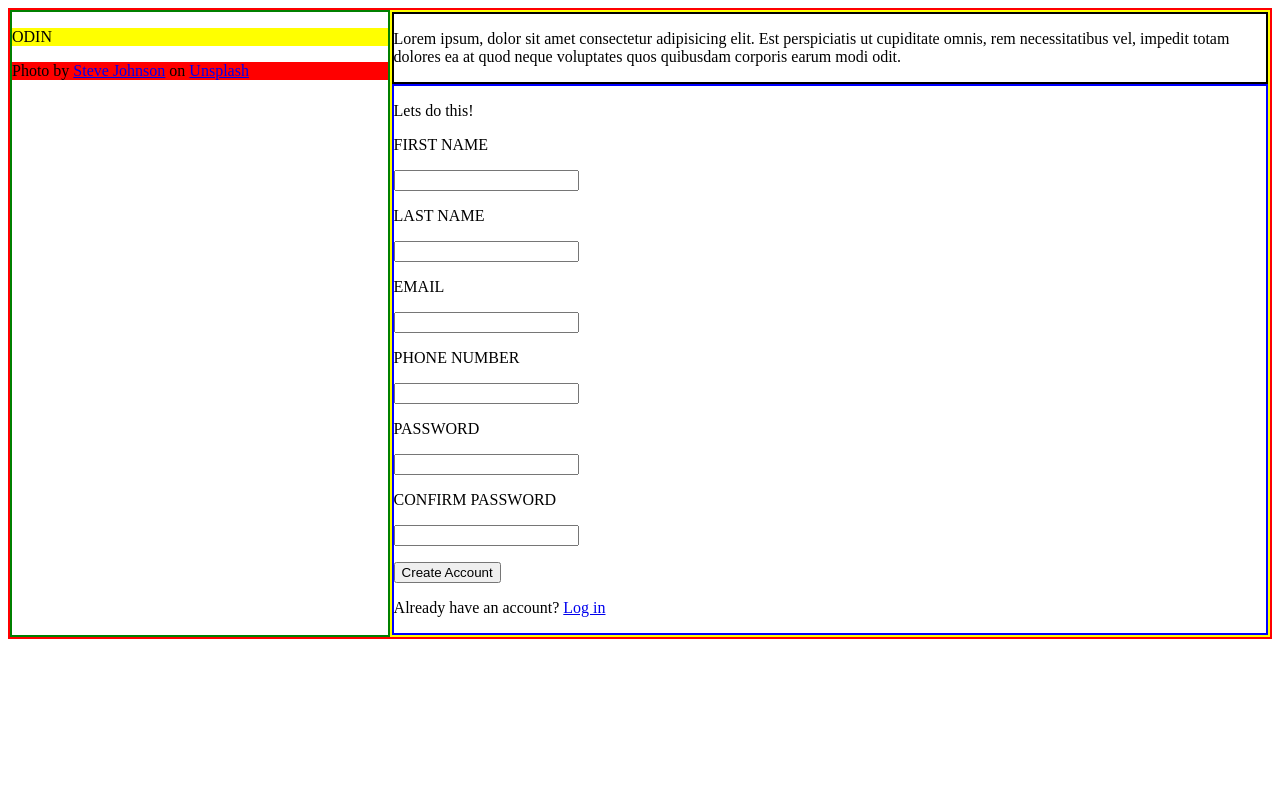
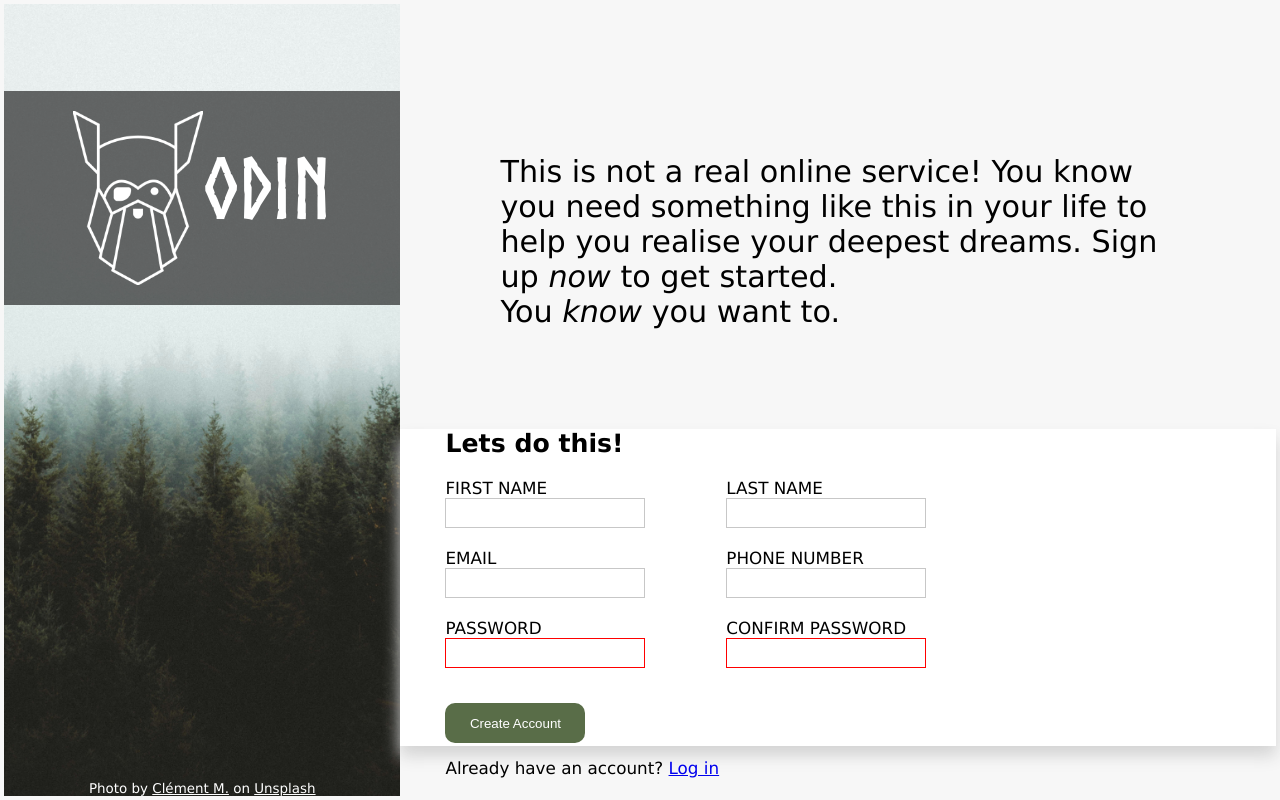
Before and after one commit to daniel-elward/signup-form, a plain HTML site: page index.html in a window 1280 px wide. Drawn offline with Linux system fonts and the light colour scheme.

Commit message:
Complete form

```diff
--- a/index.html
+++ b/index.html
@@ -10,32 +10,50 @@
 
 <div class="wrapper">
     <div class="left-col">
-        <div class="heading-banner"><p>ODIN</p></div>
-        <div class="credit"><p>Photo by <a href="https://unsplash.com/@steve_j?utm_content=creditCopyText&utm_medium=referral&utm_source=unsplash">Steve Johnson</a> on <a href="https://unsplash.com/photos/a-computer-generated-image-of-blue-squares-37Ue2JLXHvE?utm_content=creditCopyText&utm_medium=referral&utm_source=unsplash">Unsplash</a>
+        <div class="heading-banner"><p><img src="odin-lined.png" style="vertical-align:middle" width="130px" alt="Odin Project Logo">ODIN</p></div>
+        <div class="credit"><p>Photo by <a href="https://unsplash.com/@cmreflections?utm_content=creditCopyText&utm_medium=referral&utm_source=unsplash">Clément M.</a> on <a href="https://unsplash.com/photos/photo-of-pine-trees-igX2deuD9lc?utm_content=creditCopyText&utm_medium=referral&utm_source=unsplash">Unsplash</a>
+
         </p></div>
     </div>
     <div class="right-col">
-        <div class="intro-text"><p>Lorem ipsum, dolor sit amet consectetur adipisicing elit. Est perspiciatis ut cupiditate omnis, rem necessitatibus vel, impedit totam dolores ea at quod neque voluptates quos quibusdam corporis earum modi odit.</p></div>
+        <div class="intro-text"><p>This is not a real online service! You know you need something like this in your life to help you realise your deepest dreams. Sign up <i>now</i> to get started.</p>
+
+        <p>You <i>know</i> you want to.</p></div>
         <div class="signup-form">
-            <p>Lets do this!</p>
+            <h2>Lets do this!</h2>
             <form action="#">
-                <p><label for="first-name">FIRST NAME</label></p>
-                <p><input type="text" id="first-name"></p>
+                <div class="form-row">
+                    <div class="form-group">
+                        <label for="first-name">FIRST NAME</label><br>
+                        <input type="text" id="first-name">
+                    </div>
+                    <div class="form-group">
+                        <label for="last-name">LAST NAME</label><br>
+                        <input type="text" id="last-name">
+                    </div>
+                </div>
 
-                <p><label for="last-name">LAST NAME</label></p>
-                <p><input type="text" id="last-name"></p>
+                <div class="form-row">
+                    <div class="form-group">
+                        <label for="email" name="email">EMAIL</label><br>
+                        <input type="email" id="email">
+                    </div>
+                    <div class="form-group">
+                        <label for="phone-number">PHONE NUMBER</label><br>
+                        <input type="number" id="phone-number">
+                    </div>
+                </div>
 
-                <p><label for="email" name="email">EMAIL</label></p>
-                <p><input type="email" id="email"></p>
-
-                <p><label for="phone-number">PHONE NUMBER</label></p>
-                <p><input type="number" id="phone-number"></p>
-
-                <p><label for="password">PASSWORD</label></p>
-                <p><input type="password" id="password"></p>
-
-                <p><label for="password">CONFIRM PASSWORD</label></p>
-                <p><input type="password" id="password"></p>
+                <div class="form-row">
+                    <div class="form-group">
+                        <label for="password">PASSWORD</label><br>
+                        <input type="password" id="password" required pattern="[a-z]{2,5}">
+                    </div>
+                    <div class="form-group">
+                        <label for="password-confirm">CONFIRM PASSWORD</label><br>
+                        <input type="password" id="password-confirm" required pattern="[a-z]{2,5}">
+                    </div>
+                </div>
 
                 <button type="submit">Create Account</button>
             </form>
--- a/style.css
+++ b/style.css
@@ -1,41 +1,113 @@
+* {
+    box-sizing: border-box;
+    padding: 0;
+    margin: 0
+}
+
+@font-face {
+    font-family: "Norse Bold";
+    src: url(Norse-Bold.otf);
+}
+
+html {
+    font-family: Verdana, Geneva, Tahoma, sans-serif;
+    font-size: 1.05rem;
+}
+
 .wrapper {
     display: flex;
-
-    border: 2px solid red;
+    width: 100%;
+    height: 100vh;
+    padding: 4px;
+    background-color: rgb(247, 247, 247);
 }
 
 .left-col {
-    width: 30vw;
-
-    border: 2px solid green;
+    display: flex;
+    flex-direction: column;
+    width: 45vw;
+    background-image: url("background-img.jpg");
+    background-repeat: no-repeat;
+    background-size: cover;
+    text-align: center;
 }
 
 .heading-banner {
+    margin-top: 22%;
+    font-family: 'norse bold';
+    color: white;
+    font-size: 5rem;
+    padding: 20px 0;
+    background-color:rgba(0, 0, 0, 0.582);
+}
 
-
-    background-color: yellow;
+.credit a {
+    color: white;
 }
 
 .credit {
-
-
-    background-color: red;
+    font-size: .8rem;
+    margin-top: auto;
+    color: white;
 }
 
 .right-col {
-    width: 70vw;
-
-    border: 2px solid yellow;
+    width: 100%;
 }
 
 .intro-text {
+    margin: 100px;
+    margin-top: 150px;
+    font-size: 1.8rem;
+}
 
+input {
+    display: inline;
 
-    border: 2px solid black;
+}
+
+input:focus {
+    display: inline;
+    box-shadow: 3px 3px 5px rgb(49, 49, 252);
+    outline: 0;
+}
+
+.signup-form button {
+    width: 140px;
+    height: 40px;
+    border-radius: 10px;
+    border: none;
+    color: white;
+    background-color: #596D48;
+    margin: 15px 0;
+}
+
+.signup-form input {
+    height: 30px;
+    width: 200px;
+    padding: 2px;
+    border: 1px solid rgb(199, 199, 199);
+}
+
+input:invalid {
+    border: 1px solid red;
 }
 
 .signup-form {
+    width: 100%;
+    height: 40%;
+    padding: 0 45px;
+    background-color: white;
+    box-shadow: 0px 10px 15px rgb(212, 212, 212);
+}
 
+.form-row {
+    display: flex;
+    justify-content: space-between;
+    width: 65%;
+    margin: 20px 0 ;
+}
 
-    border:2px solid blue
+.form-group {
+    width: 45%;
 }
```
Also changed, not shown: Norse-Bold.otf (added), background-img.jpg (added), odin-lined.png (added).
